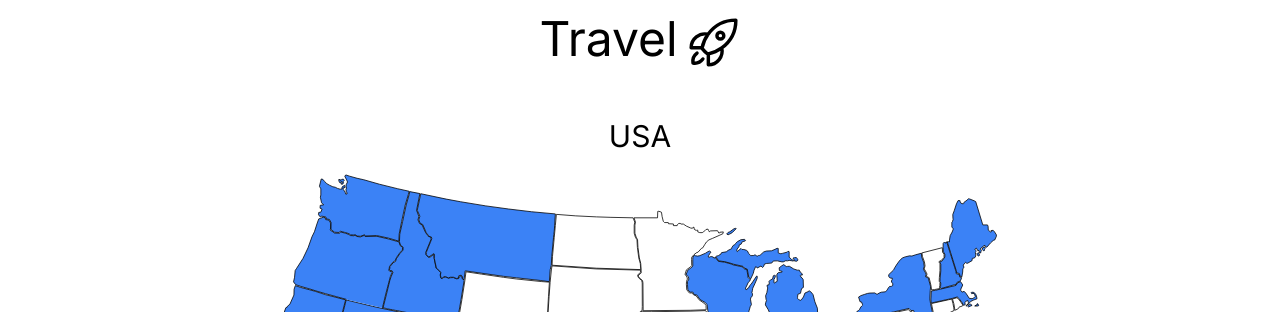
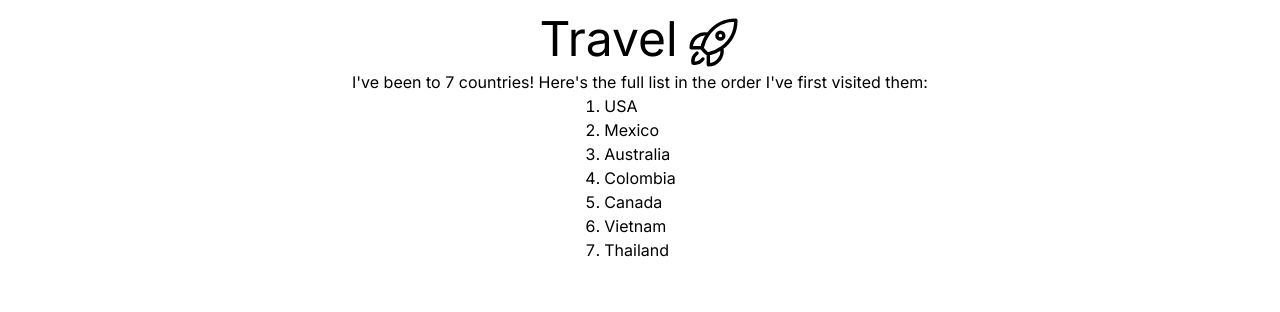
Before and after one commit to peachfuzz/next-peachfuzz-website, a Next.js app: page /travel in a window 1280 px wide. Shown: the part 145-457 px from the top of the page. Built offline with nearby package versions, Linux system fonts and the light colour scheme.

Commit message:
Add links to each country 🔗

```diff
--- a/src/app/globals.css
+++ b/src/app/globals.css
@@ -25,3 +25,7 @@ body {
 img {
   border-radius: 5%;
 }
+
+ol {
+  list-style-type: decimal;
+}
--- a/src/app/travel/components/countries.tsx
+++ b/src/app/travel/components/countries.tsx
@@ -1,10 +1,21 @@
 // import { usa, mexico, australia, colombia, canada, vietnam, thailand } from '../data/mapData';
 import { countries } from '../data/mapData';
 import { Country } from './country';
+import Link from 'next/link';
 
 export default function Countries() {
   return (
     <>
+      <p>I've been to {countries.length} countries! Here's the full list in the order I've first visited them:</p>
+      <div>
+        <ol type="1">
+          {countries.map(({ name }) => (
+            <li>
+              <Link href={'travel#' + name}>{name}</Link>
+            </li>
+          ))}
+        </ol>
+      </div>
       {countries.map(({ data, name, viewBox, translate, capitalLocation }, index) => (
         <>
           <Country
--- a/src/app/travel/components/country.tsx
+++ b/src/app/travel/components/country.tsx
@@ -30,7 +30,9 @@ export function Country({
 
   return (
     <div className="mt-6 flex flex-col items-center space-y-4" translate={translate ? 'yes' : 'no'} key={countryIndex}>
-      <div className="mt-6 text-3xl">{name}</div>
+      <div className="mt-6 text-3xl" id={name}>
+        {name}
+      </div>
       <Map
         countryData={updatedCountryData}
         onHover={updateStateData}
--- a/src/app/travel/components/mapLegend.tsx
+++ b/src/app/travel/components/mapLegend.tsx
@@ -9,7 +9,7 @@ export function MapLegend({
   onHover: (index: number) => void;
 }) {
   return (
-    <div className="grid grid-cols-3 place-items-center gap-4 rounded-lg bg-slate-200 p-3 dark:bg-gray-950 sm:grid-cols-4 md:grid-cols-6 lg:grid-cols-8 xl:grid-cols-10">
+    <div className="grid grid-cols-3 place-items-center gap-4 rounded-lg bg-slate-200 p-3 dark:bg-gray-900 sm:grid-cols-4 md:grid-cols-6 lg:grid-cols-8 xl:grid-cols-10">
       {countryData.map(({ name, abbreviation, hovered, visited }, index) => (
         <div
           data-state={abbreviation}
```
